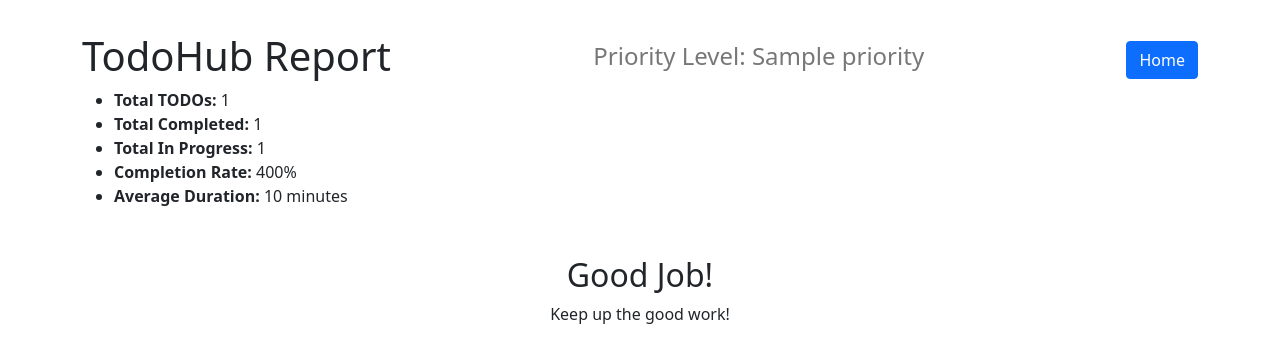
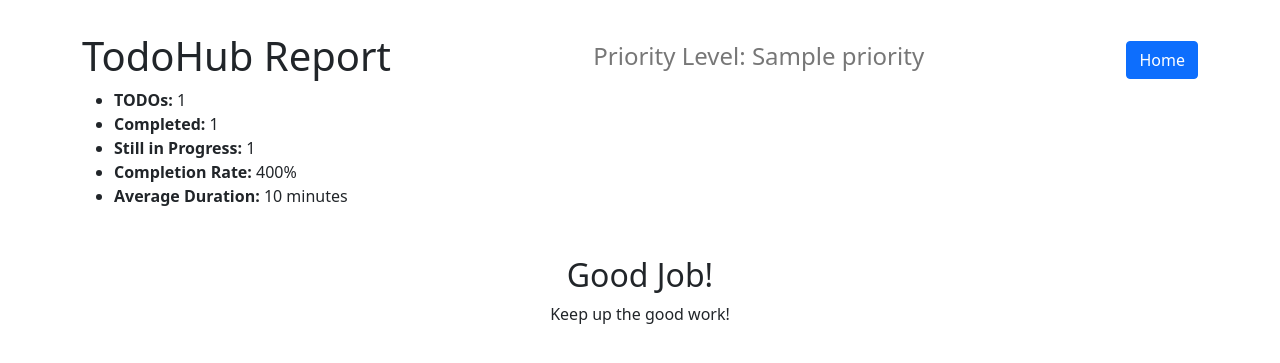
Before and after one commit to carl2x/cs348_proj, a Flask app: template app/templates/report.html in a window 1280 px wide. Shown: the top 363 px of the page. Run offline with Flask 3, Linux system fonts and the light colour scheme; the template is opened without the code that fills it: most values are stand-ins (such as "Sample title", 1, 10 or a date in 2020); parts of the project's set-up code (start-up, migrations or seed data) failed here and were passed over.

Commit message:
formatting

```diff
--- a/app/templates/report.html
+++ b/app/templates/report.html
@@ -23,9 +23,9 @@
 
         {% if report %}
         <ul class="report-list">
-            <li><strong>Total TODOs:</strong> {{ report.total_todos }}</li>
-            <li><strong>Total Completed:</strong> {{ report.total_completed }}</li>
-            <li><strong>Total In Progress:</strong> {{ report.total_in_progress }}</li>
+            <li><strong>TODOs:</strong> {{ report.total_todos }}</li>
+            <li><strong>Completed:</strong> {{ report.total_completed }}</li>
+            <li><strong>Still in Progress:</strong> {{ report.total_in_progress }}</li>
             <li><strong>Completion Rate:</strong> {{ (report.completion_rate * 100)|round(1) }}%</li>
             <li><strong>Average Duration:</strong> {{ (report.avg_duration)|round(1) }} minutes</li>
         </ul>
```
